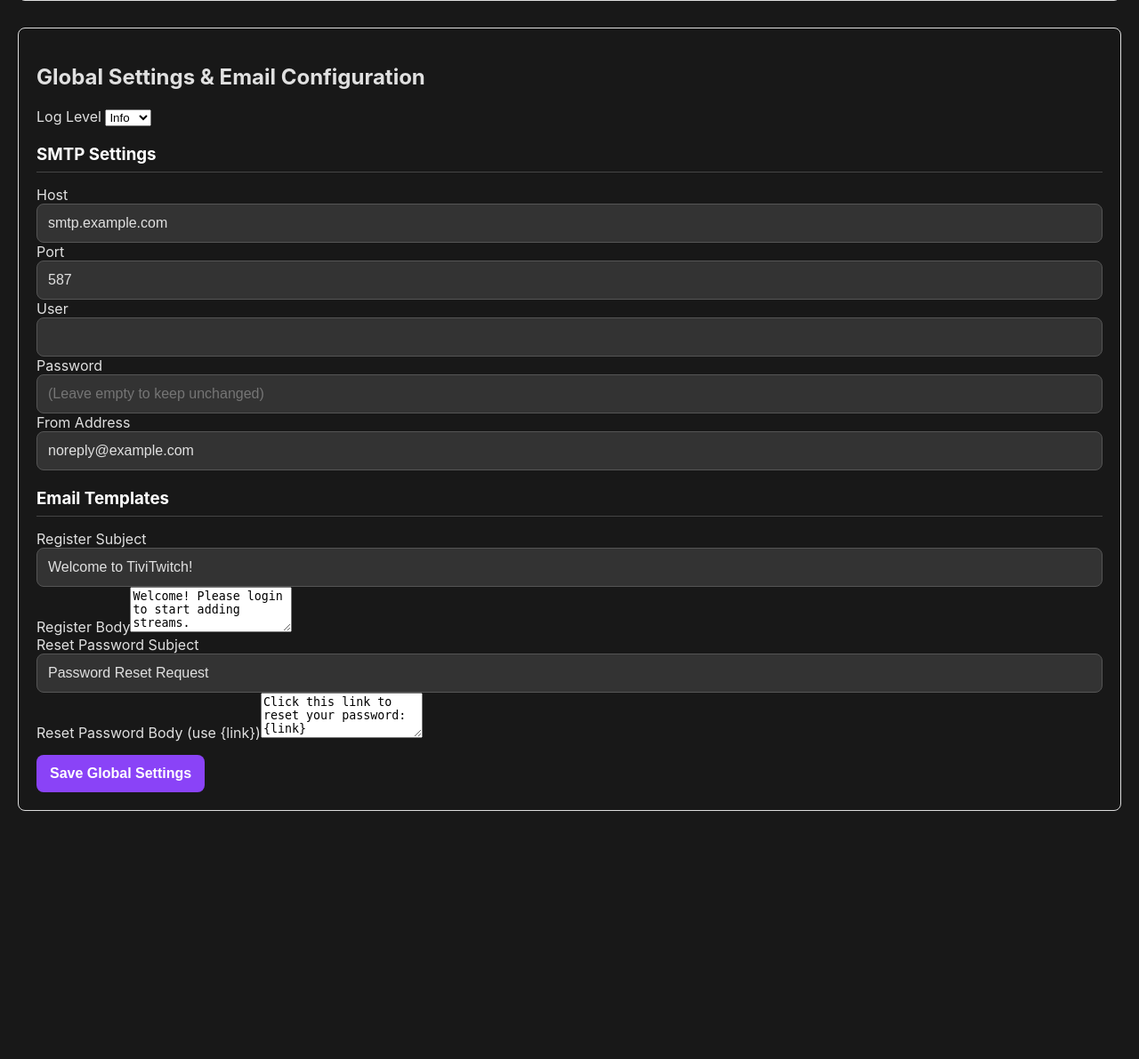
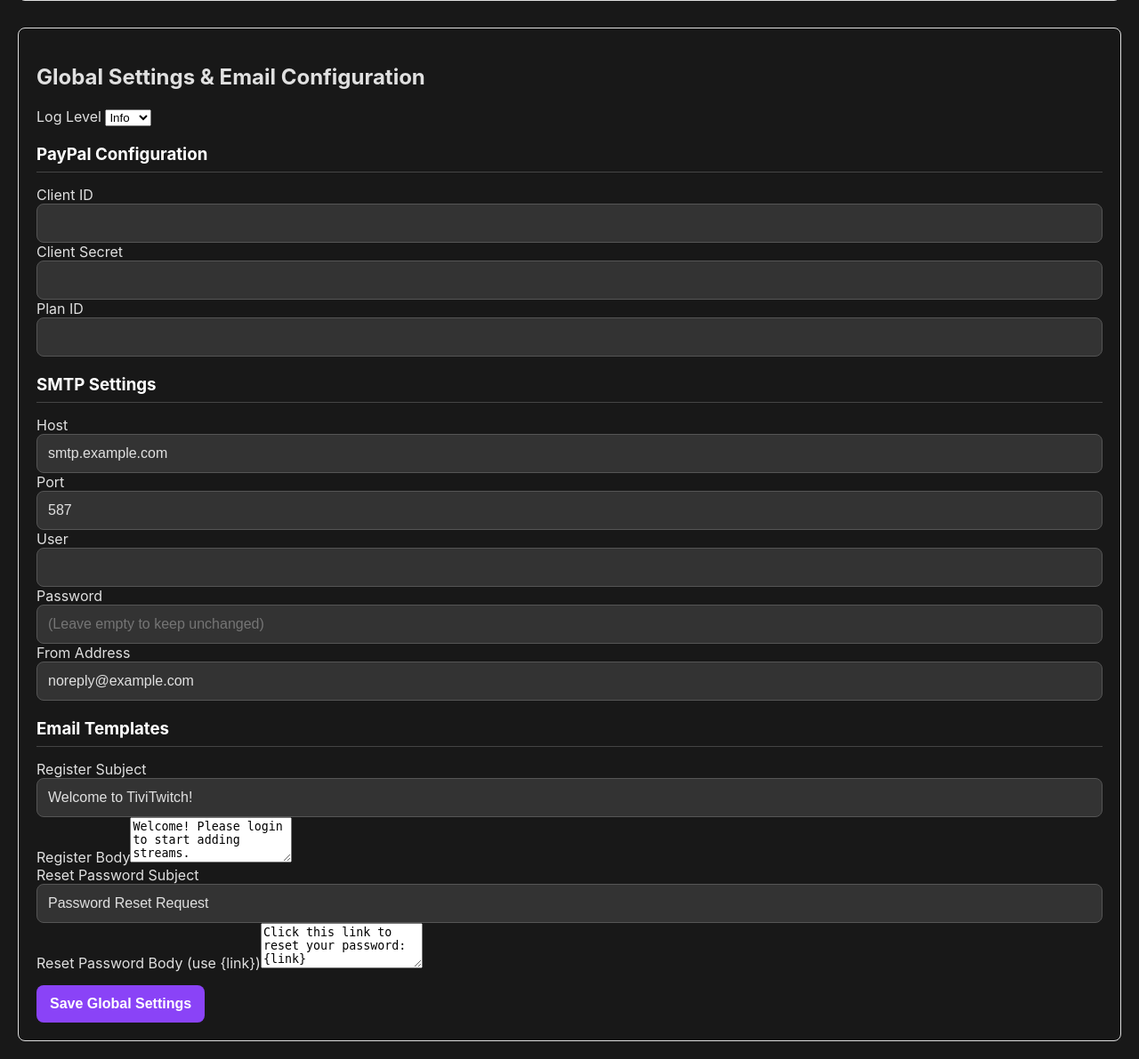
Before and after one commit to eikeja/tivitwitch-manager, a Flask app: page /admin in a window 1280 px wide. Shown: the part 297-1488 px from the top of the page at 89% size. Before the commit the page ends 1209 px from the top, so only its background shows below. Run offline with Flask 3, Linux system fonts and the light colour scheme; the visitor is signed in with stand-in values (Sample User, id 1); data comes from the database, SQL or seed files in the repository.

Commit message:
feat: introduce admin dashboard and main index page, add PayPal settings, and refine channel limit for free users

```diff
--- a/init_db.py
+++ b/init_db.py
@@ -108,6 +108,10 @@ default_settings = {
     'm3u_enabled': 'false',
     'live_stream_mode': 'proxy',
     'log_level': 'info',
+    # PayPal Defaults
+    'paypal_client_id': '',
+    'paypal_client_secret': '',
+    'paypal_plan_id': '',
     # SMTP Defaults
     'smtp_host': 'smtp.example.com',
     'smtp_port': '587',
--- a/templates/admin.html
+++ b/templates/admin.html
@@ -134,6 +134,14 @@
                     </select>
                 </div>
 
+                <h3 style="margin-top: 20px;">PayPal Configuration</h3>
+                <div class="form-row"><label>Client ID</label><input type="text" name="paypal_client_id"
+                        value="{{ settings.paypal_client_id }}"></div>
+                <div class="form-row"><label>Client Secret</label><input type="password" name="paypal_client_secret"
+                        value="{{ settings.paypal_client_secret }}"></div>
+                <div class="form-row"><label>Plan ID</label><input type="text" name="paypal_plan_id"
+                        value="{{ settings.paypal_plan_id }}"></div>
+
                 <h3 style="margin-top: 20px;">SMTP Settings</h3>
                 <div class="form-row"><label>Host</label><input type="text" name="smtp_host"
                         value="{{ settings.smtp_host }}"></div>
--- a/views.py
+++ b/views.py
@@ -73,6 +73,11 @@ def admin_save_settings():
         new_level = data.get('log_level', 'info')
         save('log_level', new_level)
 
+        # PayPal
+        save('paypal_client_id', data.get('paypal_client_id', ''))
+        save('paypal_client_secret', data.get('paypal_client_secret', ''))
+        save('paypal_plan_id', data.get('paypal_plan_id', ''))
+
         # SMTP
         save('smtp_host', data.get('smtp_host', ''))
         save('smtp_port', data.get('smtp_port', '587'))
@@ -124,8 +129,8 @@ def add_channel():
     current_app.logger.info(f"[WebAPI] POST /api/channels: User {g.user['username']} adding '{login_name}'.")
     conn = get_db()
 
-    # Check Limit for Free Users
-    if g.user['subscription_tier'] == 'free':
+    # Check Limit for Free Users (Admins bypass)
+    if not g.user['is_admin'] and g.user['subscription_tier'] == 'free':
         count = conn.execute("SELECT COUNT(*) FROM channels WHERE user_id = ?", (g.user['id'],)).fetchone()[0]
         if count >= 3:
              current_app.logger.warning(f"[WebAPI] User {g.user['username']} hit free limit.")
```
Also changed, not shown: templates/index.html (+1 -7 lines).
